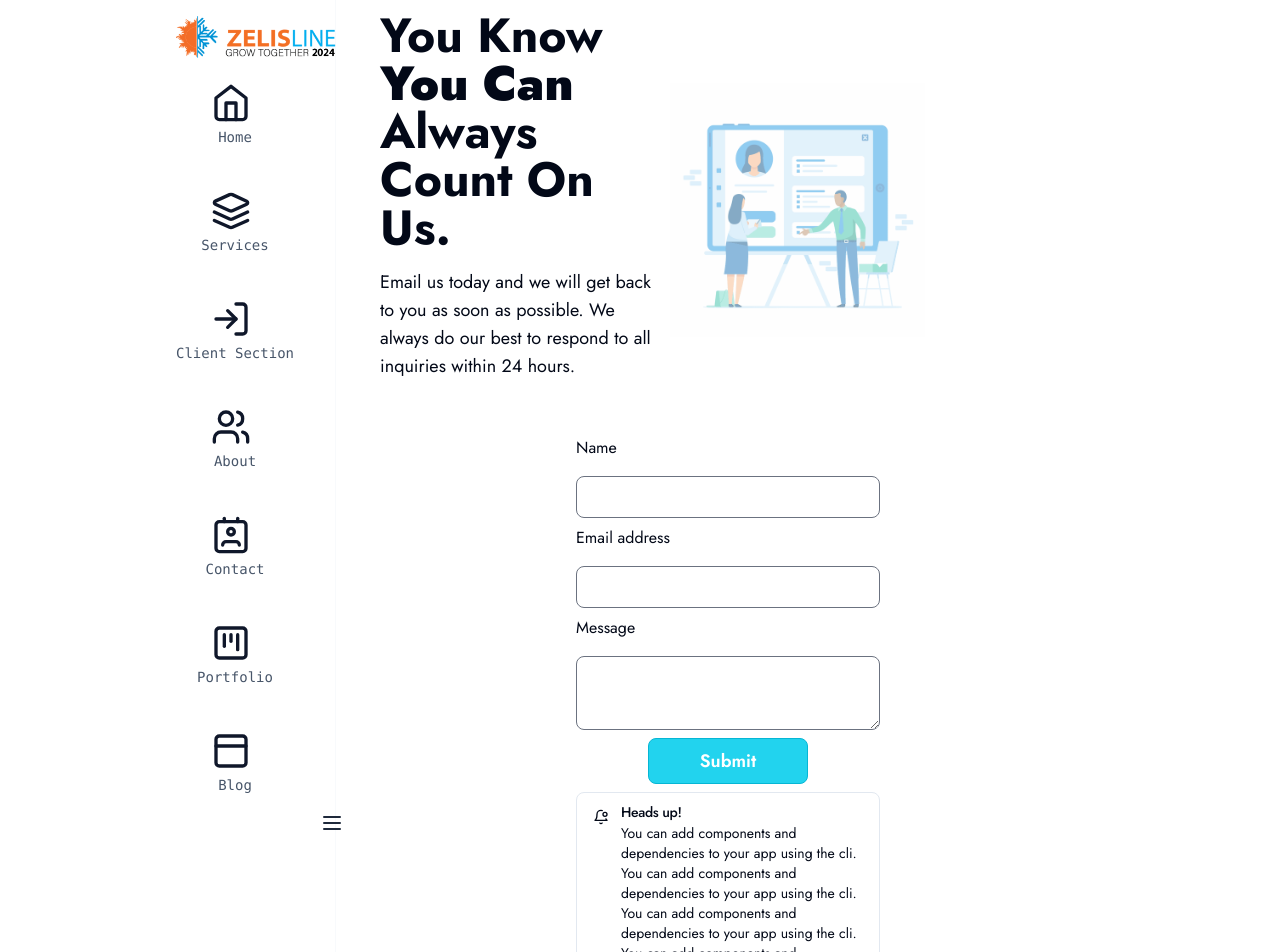
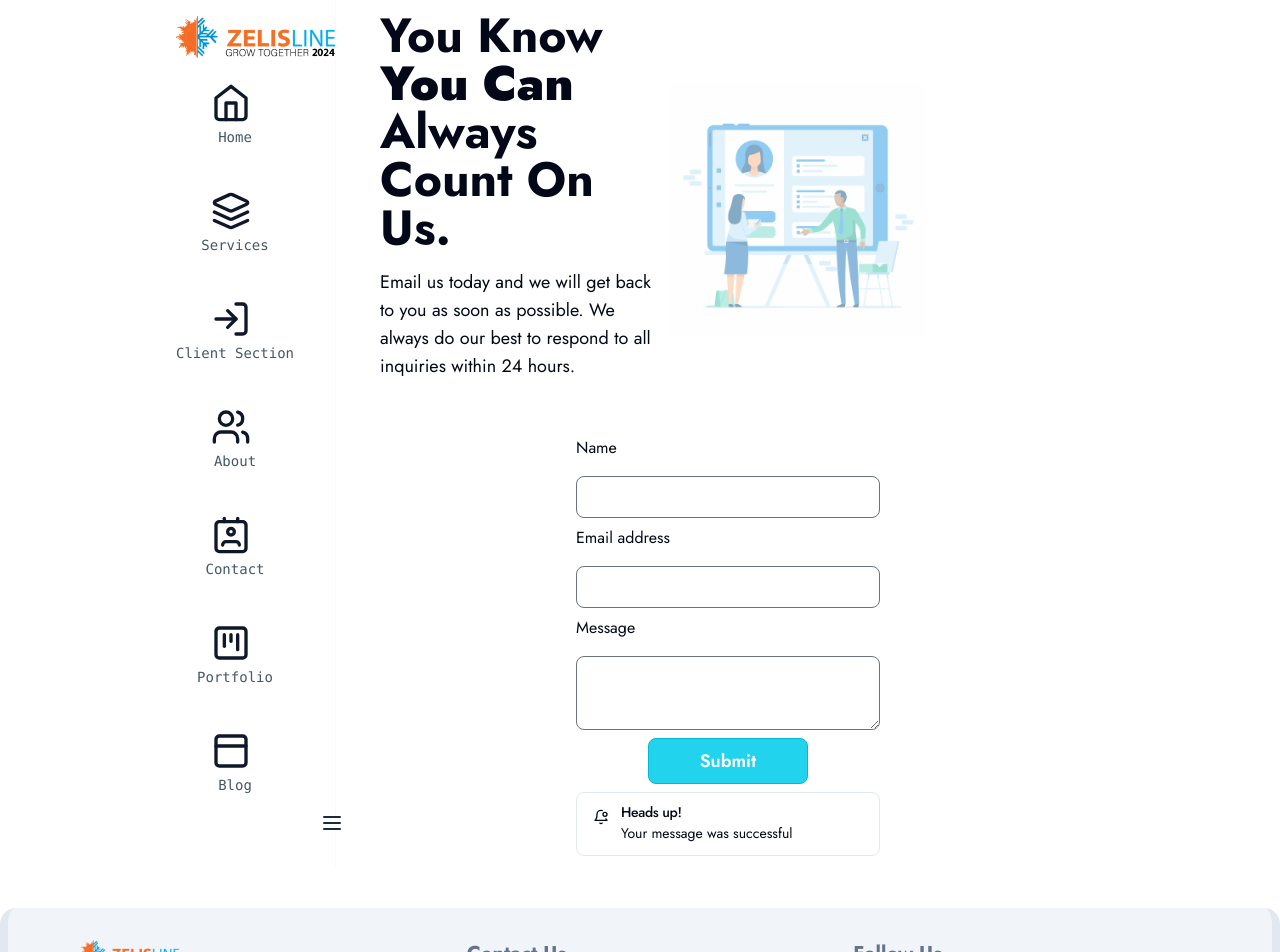
Before and after one commit to aminofabian/zelisline, a Next.js app: page /contact in a window 1280 px wide. Shown: the top 952 px of the page. Built offline with nearby package versions, Linux system fonts and the light colour scheme.

Commit message:
changed the message

```diff
--- a/components/myComponents/Alert.tsx
+++ b/components/myComponents/Alert.tsx
@@ -9,10 +9,7 @@ function AlertComponent() {
     <BellDot className="h-4 w-4" />
     <AlertTitle>Heads up!</AlertTitle>
     <AlertDescription>
-    You can add components and dependencies to your app using the cli.     You can add components and dependencies to your app using the cli.
-    You can add components and dependencies to your app using the cli.
-    You can add components and dependencies to your app using the cli.
-    You can add components and dependencies to your app using the cli.
+    Your message was successful
 
     </AlertDescription>
     </Alert>
```
